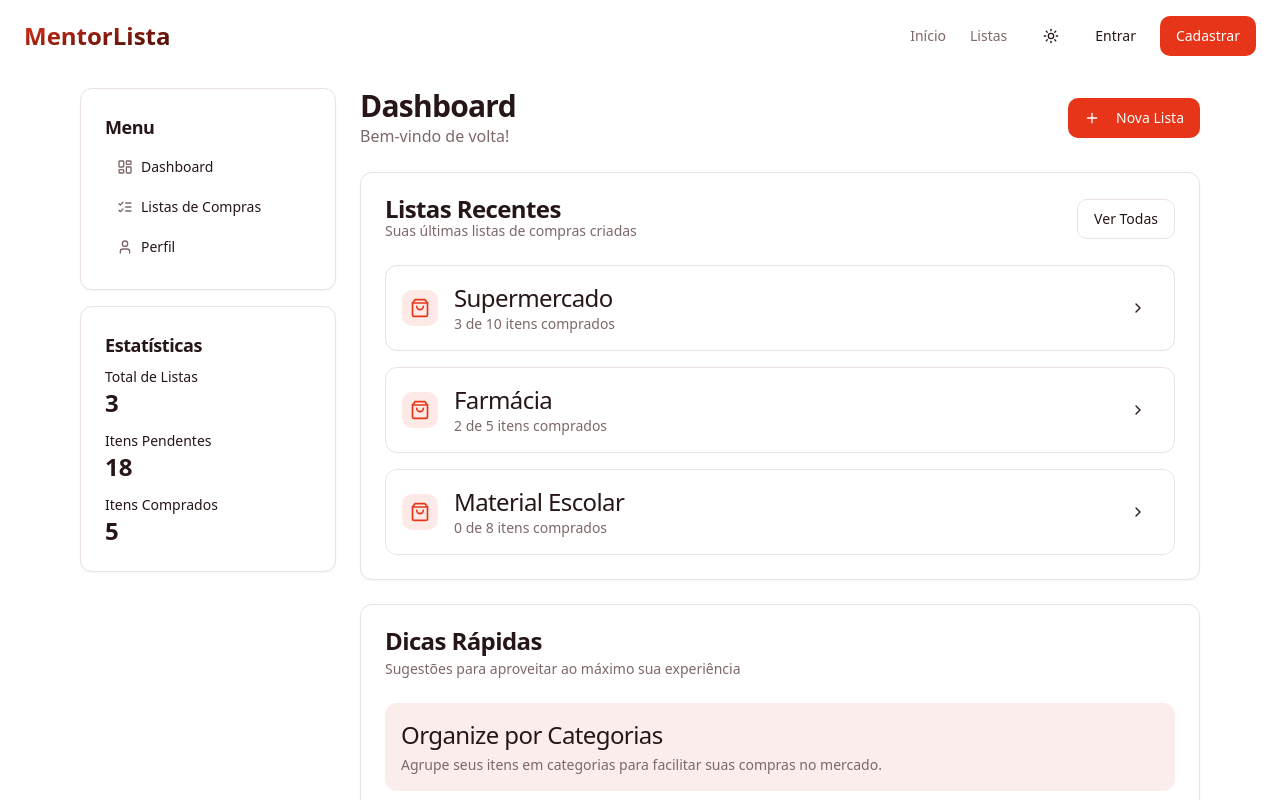
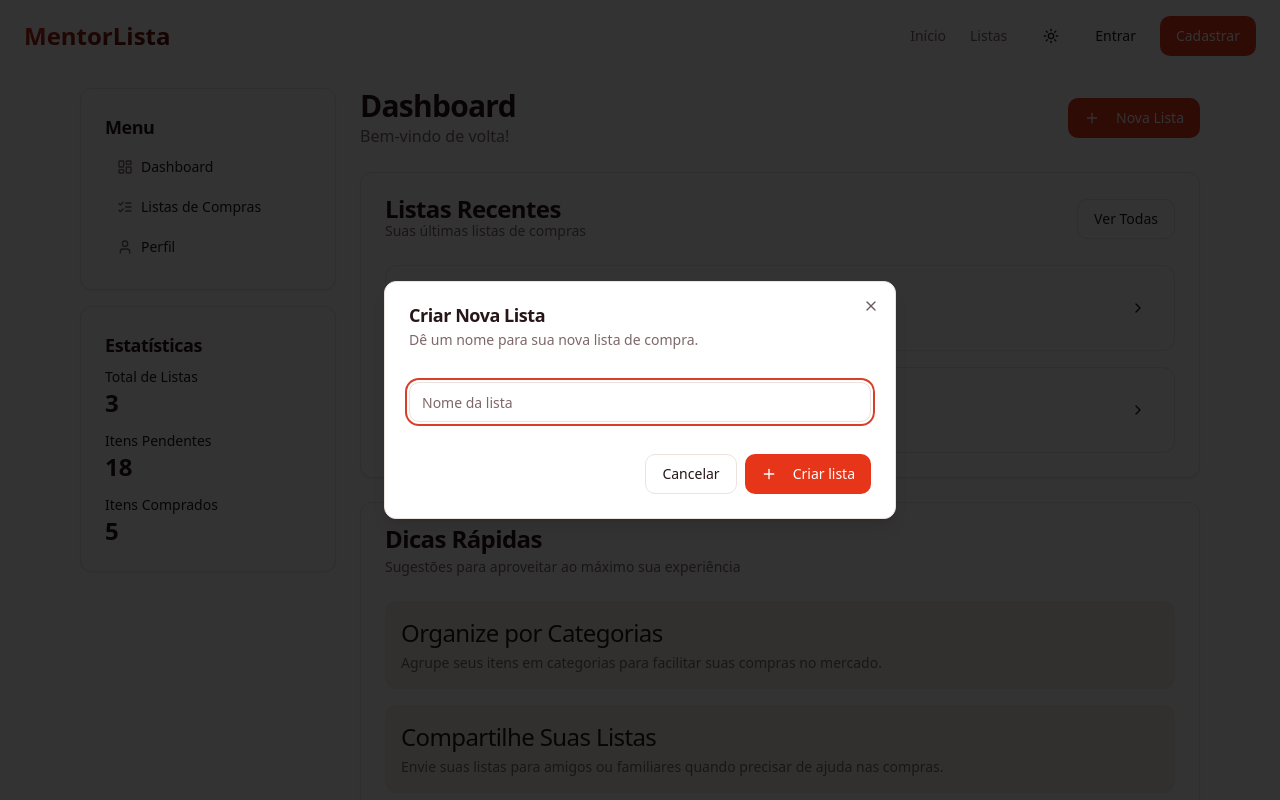
Before and after one commit to Iaguin11/NovaApp, a React (Vite) app: page /dashboard in a window 1280 px wide. Both pictures are taken after a click on the button "Nova Lista". Shown: the top 800 px of the page. Built offline with nearby package versions, Linux system fonts and the light colour scheme.

Commit message:
add dialog to dashboard button

```diff
--- a/package.json
+++ b/package.json
@@ -58,6 +58,7 @@
     "sonner": "^1.5.0",
     "tailwind-merge": "^2.5.2",
     "tailwindcss-animate": "^1.0.7",
+    "uuid": "^11.1.0",
     "vaul": "^0.9.3",
     "zod": "^3.23.8"
   },
--- a/src/pages/Dashboard.tsx
+++ b/src/pages/Dashboard.tsx
@@ -4,13 +4,62 @@ import { Button } from "@/components/ui/button";
 import { Card, CardContent, CardDescription, CardHeader, CardTitle } from "@/components/ui/card";
 import { AnimatedContainer } from "@/utils/animations";
 import { ChevronRight, LayoutDashboard, ListChecks, Plus, ShoppingBag, User } from "lucide-react";
+import { useEffect, useState } from "react";
+import { calculateListStats, getShoppingLists, ShoppingList } from "@/utils/shoppingListsStorage";
+import { v4 as uuidv4 } from 'uuid';
+import { toast } from "@/hooks/use-toast";
+import { Dialog, DialogContent, DialogDescription, DialogFooter, DialogHeader, DialogTitle, DialogTrigger } from "@/components/ui/dialog";
+import { Input } from "@/components/ui/input";
+
 
 const Dashboard = () => {
-  const recentLists = [
-    { id: "1", name: "Supermercado", itemCount: 10, completedCount: 3, date: "2023-10-15" },
-    { id: "2", name: "Farmácia", itemCount: 5, completedCount: 2, date: "2023-10-12" },
-    { id: "3", name: "Material Escolar", itemCount: 8, completedCount: 0, date: "2023-10-10" },
-  ];
+  const [isAddModalOpen, setIsAddModalOpen]= useState(false)
+  const [recentLists, setRecentLists] = useState<ShoppingList[]>([])
+  const [newListName, setNewListName] = useState("")
+
+  useEffect(()=> {
+    const storedList = getShoppingLists()
+    if(storedList.length > 0){
+      setRecentLists(storedList.slice(0, 3))
+    }else {
+      setRecentLists([
+        {
+          id:"example-1",
+          name: "Supermercado",
+          items: [
+            { id: "item-1", name: "Arroz", quantity: "1 kg", checked: false },
+            { id: "item-2", name: "Feijão", quantity: "1 kg", checked: false },
+            { id: "item-3", name: "Leite", quantity: "1 L", checked: true }
+          ],
+          date: new Date().toISOString().split("T")[0]
+        },
+        {
+          id: "example-2",
+          name: "Farmácia",
+          items: [
+            { id: "item-4", name: "Vitamina C", quantity: "1 caixa", checked: false },
+            { id: "item-5", name: "Protetor Solar", quantity: "1 unidade", checked: true }
+          ],
+          date: new Date().toISOString().split("T")[0]
+        }
+      ])
+    }
+  }, [])
+
+  const handleCreateList = () => {
+    if(newListName.trim()){
+      const newList: ShoppingList = {
+        id: uuidv4(),
+        name: newListName,
+        items: [],
+        date: new Date().toISOString().split("T")[0]
+      }
+      toast({
+        title: "Lista criada",
+        description:`A lista ${newListName} foi criada com sucesso.`
+      })
+    }
+  }
 
   return (
     <div className="container mx-auto px-4 py-6 max-w-6xl page-transition">
@@ -76,10 +125,39 @@ const Dashboard = () => {
                 <h1 className="text-3xl font-bold">Dashboard</h1>
                 <p className="text-muted-foreground">Bem-vindo de volta!</p>
               </div>
-              <Button>
-                <Plus className="mr-2 h-4 w-4" />
-                <Link to="">Nova Lista</Link>
-              </Button>
+              <Dialog open={isAddModalOpen} onOpenChange={setIsAddModalOpen}>
+                <DialogTrigger asChild>
+                  <Button>
+                    <Plus className="mr-2 h-4 w-4" />
+                    Nova Lista
+                  </Button>
+                </DialogTrigger>
+                <DialogContent>
+                  <DialogHeader>
+                    <DialogTitle>Criar Nova Lista</DialogTitle>
+                    <DialogDescription>
+                      Dê um nome para sua nova lista de compra.
+                    </DialogDescription>
+                  </DialogHeader>
+                  <div className="py-4">
+                    <Input
+                      placeholder="Nome da lista"
+                      value={newListName}
+                      onChange={(e) => setNewListName(e.target.value)}
+                      autoFocus
+                    />
+                  </div>
+                  <DialogFooter>
+                    <Button variant="outline" onClick={()=> setIsAddModalOpen(false)}>
+                      Cancelar
+                    </Button>
+                    <Button onClick={handleCreateList}>
+                      <Plus className="mr-2 h-4 w-4"/>
+                      Criar lista
+                    </Button>
+                  </DialogFooter>
+                </DialogContent>
+              </Dialog>
             </div>
           </AnimatedContainer>
 
@@ -90,7 +168,10 @@ const Dashboard = () => {
                   <div>
                     <CardTitle>Listas Recentes</CardTitle>
                     <CardDescription>
-                      Suas últimas listas de compras criadas
+                      {recentLists.length > 0
+                        ? "Suas últimas listas de compras"
+                        : "Você ainda não tem listas de compras"
+                      }
                     </CardDescription>
                   </div>
                   <Button variant="outline" asChild>
@@ -100,8 +181,10 @@ const Dashboard = () => {
               </CardHeader>
               <CardContent>
                 <div className="space-y-4">
-                  {recentLists.map((list) => (
-                    <div
+                  {recentLists.map((list) => {
+                    const stats = calculateListStats(list)
+                    return (
+                      <div
                       key={list.id}
                       className="flex items-center justify-between p-4 rounded-lg border hover:bg-accent/50 transition-colors"
                     >
@@ -112,7 +195,7 @@ const Dashboard = () => {
                         <div>
                           <h3 className="font-medium">{list.name}</h3>
                           <p className="text-sm text-muted-foreground">
-                            {list.completedCount} de {list.itemCount} itens comprados
+                            {stats.completedItems} de {stats.totalItem} itens comprados
                           </p>
                         </div>
                       </div>
@@ -122,7 +205,8 @@ const Dashboard = () => {
                         </Link>
                       </Button>
                     </div>
-                  ))}
+                    )
+                  })}
                 </div>
               </CardContent>
             </Card>
```
Also changed, not shown: 1 other file (tests, documents, lock files or other folders).
